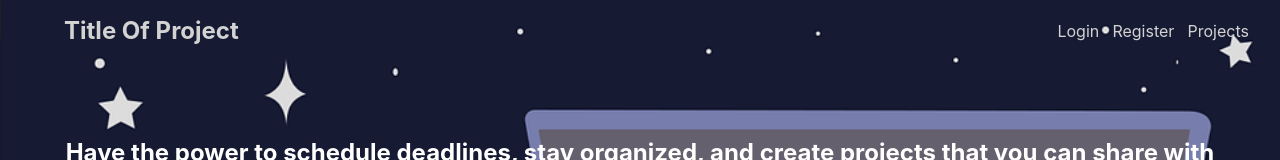
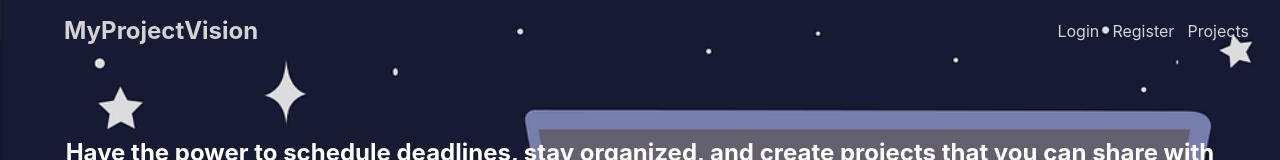
Before and after one commit to JasonZaccaria/project-manager, a React (Create React App) app in the folder project-manager/: page / in a window 1280 px wide. Shown: the top 160 px of the page. Built offline with nearby package versions, Linux system fonts and the light colour scheme.

Commit message:
updated title name

```diff
--- a/project-manager/src/navbar/Navbar.tsx
+++ b/project-manager/src/navbar/Navbar.tsx
@@ -26,7 +26,7 @@ function Navbar(props: any) {
     return (
         <div className="navbar">
             <a href="/" className='navbar-title-a'>
-                <h1 className="navbar-title">Title Of Project</h1>
+                <h1 className="navbar-title">MyProjectVision</h1>
             </a>
             <div className="navbar-links-container" id="hamburger-links-container-id">
                 <a href="/login" className="links">Login</a>
--- a/project-manager/src/navbar/NavbarLoggedIn.tsx
+++ b/project-manager/src/navbar/NavbarLoggedIn.tsx
@@ -26,7 +26,7 @@ function NavbarLoggedIn(props: any) {
     return (
         <div className="navbar">
             <a href="/" className='navbar-title-a'>
-                <h1 className="navbar-title">Title Of Project</h1>
+                <h1 className="navbar-title">MyProjectVision</h1>
             </a>
             <div className="navbar-links-container" id="hamburger-links-container-id">
                 <a href="/" className="links" onClick={() => window.localStorage.removeItem("jwt")}>Logout</a>
```
